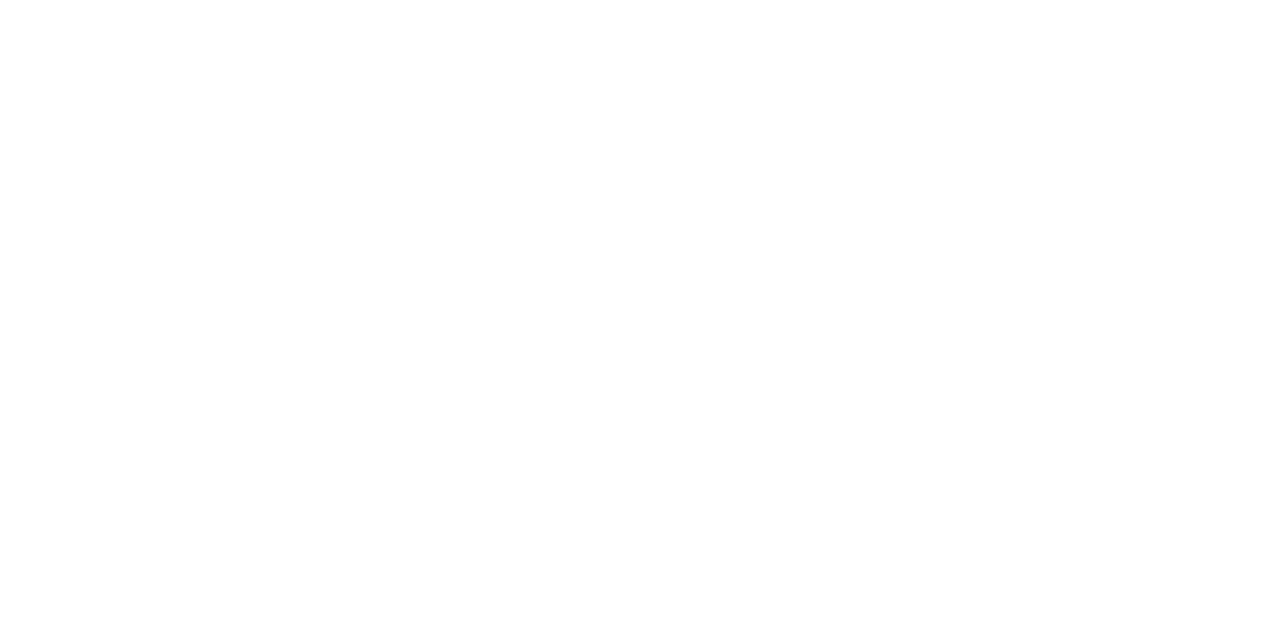
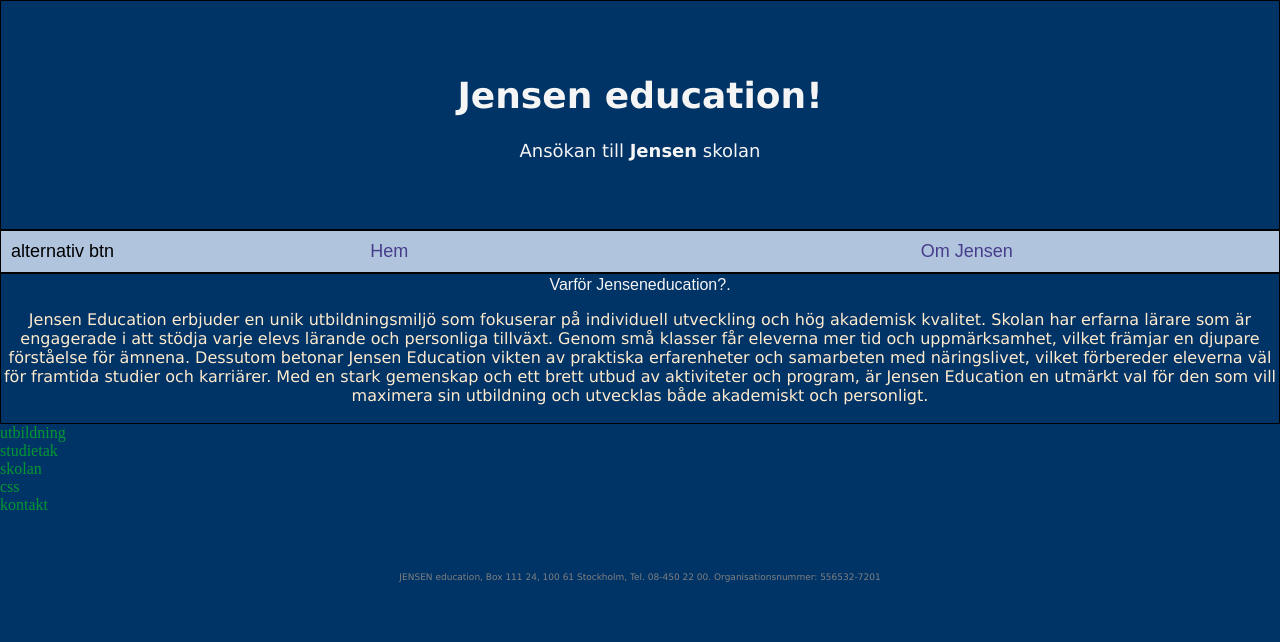
Before and after one commit to Tammy-JP/min-webbplats, a plain HTML site: page index.html in a window 1280 px wide. Drawn offline with Linux system fonts and the light colour scheme.

Commit message:
fixa-css-o-btn1

```diff
--- a/1.js
+++ b/1.js
@@ -1,3 +1,15 @@
+$(document).ready(function(){
+    $('.btn1 p').on({
+        mouseenter: function(){
+            $(this).css('background-color',"green");
+        },
+        mouseleave: function(){
+            $(this).css('background-color',"#003366")
+        }
+    });
+});
+
+
 function validateForm(){
     var name = document.getElementById("name");
     var email = document.getElementById("email");
--- a/index.html
+++ b/index.html
@@ -1,11 +1,33 @@
 <!DOCTYPE html>
-<html lang="en">
+<html lang="sv">
 <head>
     <meta charset="UTF-8">
     <meta name="viewport" content="width=device-width, initial-scale=1.0">
-    <title>Document</title>
+    <title>Ansökan-till-skolan</title>
+    <script src="jquery.js"></script>
+    <link rel="stylesheet" href="style.css">
+    <script src="1.js"></script>
 </head>
 <body>
-    <script src="jquery.js"></script>
+    <div class="homepage">
+        <h1>Jensen education!</h1>
+        <p>Ansökan till <b>Jensen</b> skolan</p>
+    </div>
+    <div class="navbar">
+        alternativ btn
+        <a href="index.html">Hem</a>
+        <a href="https://www.jenseneducation.se/">Om Jensen</a>
+    </div>
+    <div class="btn1">Varför Jenseneducation?.
+        <p>Jensen Education erbjuder en unik utbildningsmiljö som fokuserar på individuell utveckling och hög akademisk kvalitet. Skolan har erfarna lärare som är engagerade i att stödja varje elevs lärande och personliga tillväxt. Genom små klasser får eleverna mer tid och uppmärksamhet, vilket främjar en djupare förståelse för ämnena. Dessutom betonar Jensen Education vikten av praktiska erfarenheter och samarbeten med näringslivet, vilket förbereder eleverna väl för framtida studier och karriärer. Med en stark gemenskap och ett brett utbud av aktiviteter och program, är Jensen Education en utmärkt val för den som vill maximera sin utbildning och utvecklas både akademiskt och personligt.</p>
+    </div>
+    <div>utbildning</div>
+    <div>studietak</div>
+    <div>skolan</div>
+    <div>css</div>
+    <div>kontakt</div>
+    <div class="foot">
+        <p>JENSEN education, Box 111 24, 100 61 Stockholm, Tel. 08-450 22 00. Organisationsnummer: 556532-7201</p>
+    </div>
 </body>
 </html>
--- a/style.css
+++ b/style.css
@@ -1,4 +1,64 @@
-body {
-    font-family: Arial, Helvetica, sans-seri;
+body{
     margin: auto;
+    background-color: #003366;
+    color: #009933;
 }
+.homepage{
+    padding: 50px;
+    font-family: Verdana, Geneva, Tahoma, sans-serif;
+    font-size: large;
+    text-align: center;
+    color: whitesmoke;
+    border: solid black,1px;
+}
+.navbar{
+    padding: 10px;
+    font-family: Arial, Helvetica, sans-serif;
+    color: black;
+    text-align: center;
+    display: flex;
+    border: solid black , 1px;
+    font-size: large;
+    background-color: lightsteelblue;
+}
+a{
+    margin: auto;
+    padding: auto;
+    text-align: center;
+    color: darkslateblue;
+    text-decoration-line: none;
+    font-size: large;
+    font-family: Arial, Helvetica, sans-serif
+}
+a:hover{
+    color: #093;
+    font-size: large;
+    text-decoration-line: underline;
+}
+*{
+    box-sizing: border-box;
+}
+.foot{
+    font-size: xx-small;
+    font-family: 'Lucida Sans', 'Lucida Sans Regular', 'Lucida Grande', 'Lucida Sans Unicode', Geneva, Verdana, sans-serif;
+    color: gray;
+    text-decoration: none;
+    text-align: center;
+    padding: 3rem;
+    margin: 1px;
+}
+.btn1{
+    text-align: center;
+    font-family: Arial, Helvetica, sans-serif;
+    font-size: medium;
+    margin: auto;
+    padding: 2px;
+    border: solid black, 1px;
+    color: whitesmoke;
+}
+.btn1 p{
+    color: blanchedalmond;
+    font-family: Verdana, Geneva, Tahoma, sans-serif;
+    text-decoration: none;
+    /*display: none;*/
+}
```
Also changed, not shown: jensenlogo.png (added).
